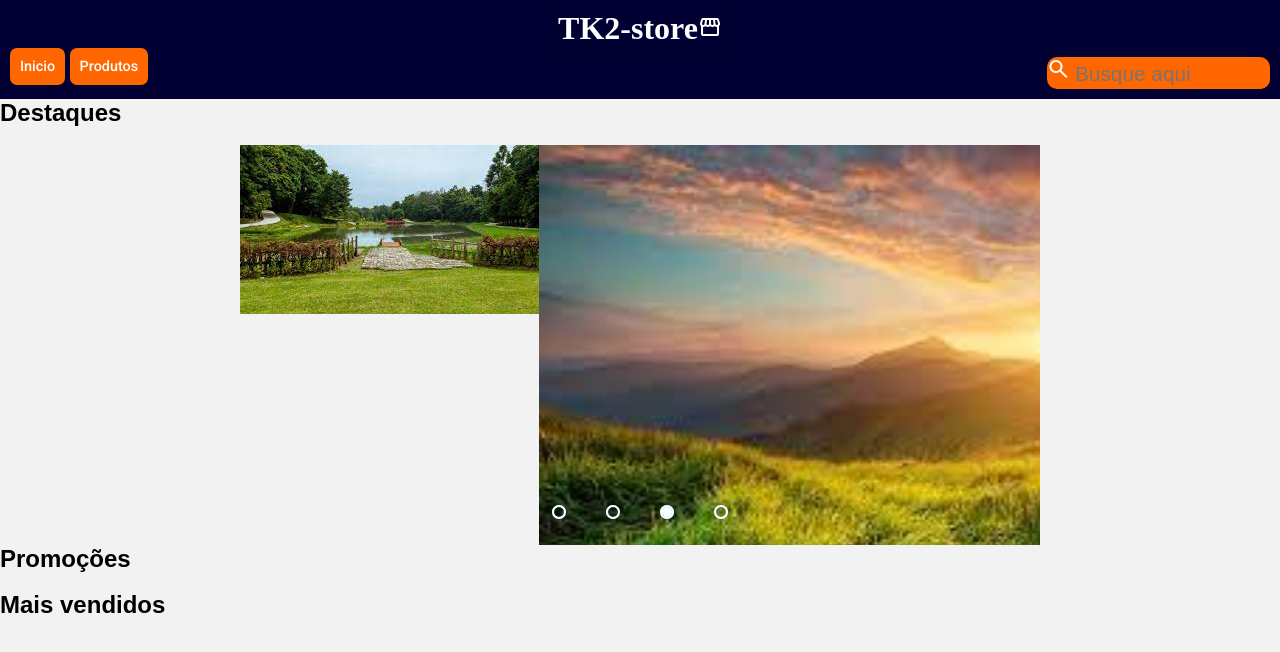
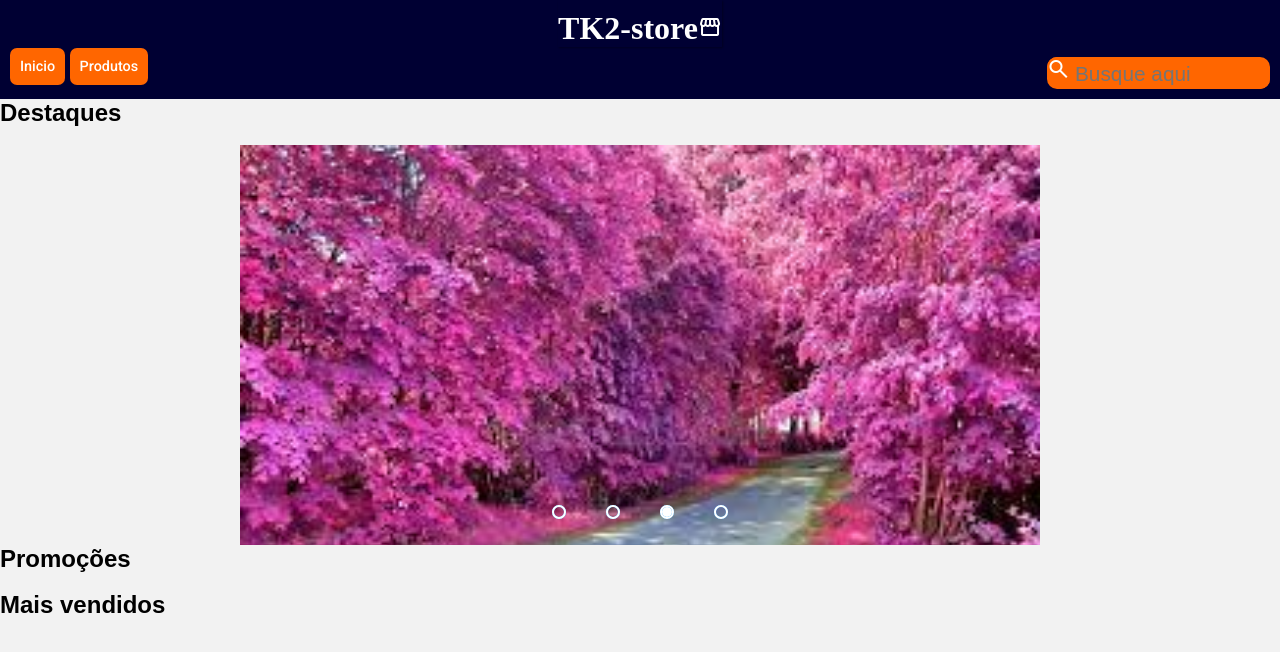
Before and after one commit to mauriciommessa/Site-TK, a plain HTML site: page front/index.html in a window 1280 px wide. Drawn offline with nearby package versions, Linux system fonts and the light colour scheme.

Commit message:
arrumei o slide carrossel, e adicionei buttom pesquisar

```diff
--- a/front/estilos/mobile-first.css
+++ b/front/estilos/mobile-first.css
@@ -114,6 +114,13 @@ menu > form > input:hover {
     background-color: white;
 }
 
+#pesquisa {
+    background-color: #FF6600;
+    border: none;
+    border-radius: 10px;
+    color: white;
+}
+
 main {
 
 }
--- a/front/index.html
+++ b/front/index.html
@@ -16,7 +16,8 @@
                 <li><a href="#">Produtos</a></li>
             </ul>
             <form action="main.py" method="get" autocomplete="on">
-                <label for="ipesquisa"><span class="material-symbols-outlined">search</span></label>
+                <label for="ipesquisa"></label>
+                <button id="pesquisa"><span class="material-symbols-outlined">search</span></button>
                 <input type="search" name="pesquisa" id="ipesquisa" placeholder="Busque aqui">
             </form>
         </menu>
@@ -33,7 +34,7 @@
                 <!-- Fim Radio Buttons-->
 
                 <!-- Slide Images -->
-                <div class="slide-first">
+                <div class="slide first">
                     <img src="imagens/img1.jpeg" alt="Conta 1K">
                 </div>
                 <div class="slide">
@@ -73,7 +74,5 @@
 
     </footer>
     <script src="script.js"></script>
-    <script src="https://code.jquery.com/jquery-2.2.0.min.js" type="text/javascript"></script>
-    <script src="slick/slick.js"></script>
 </body>
 </html>
```
